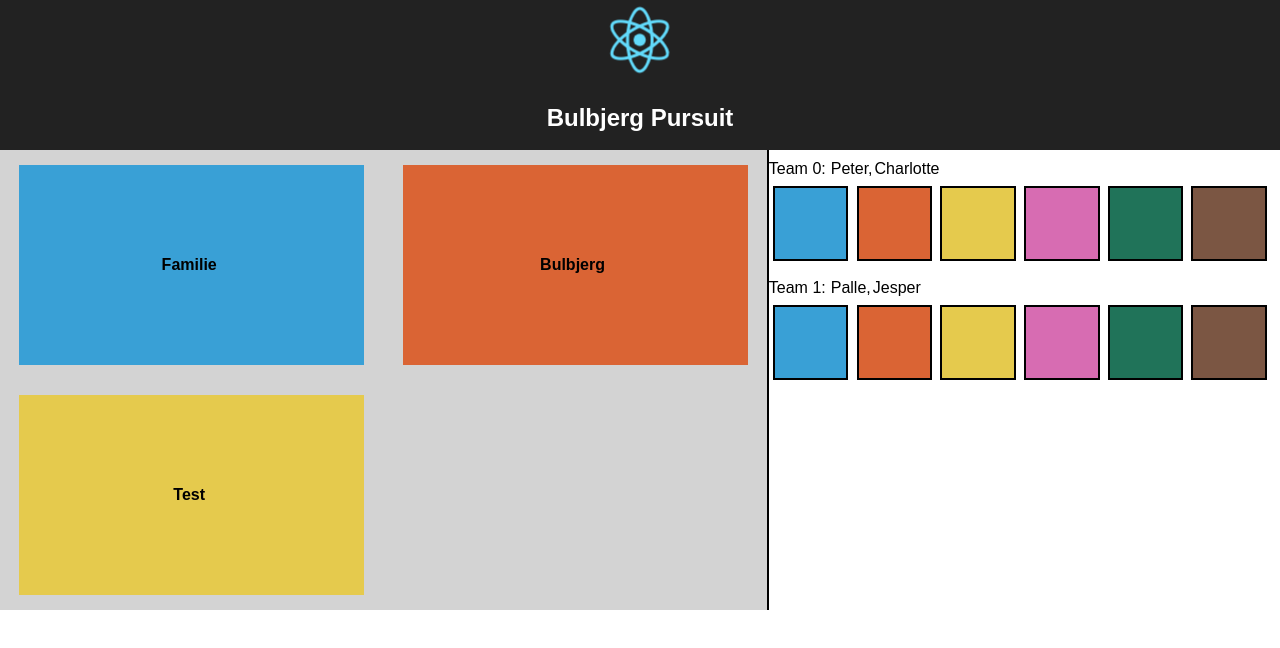
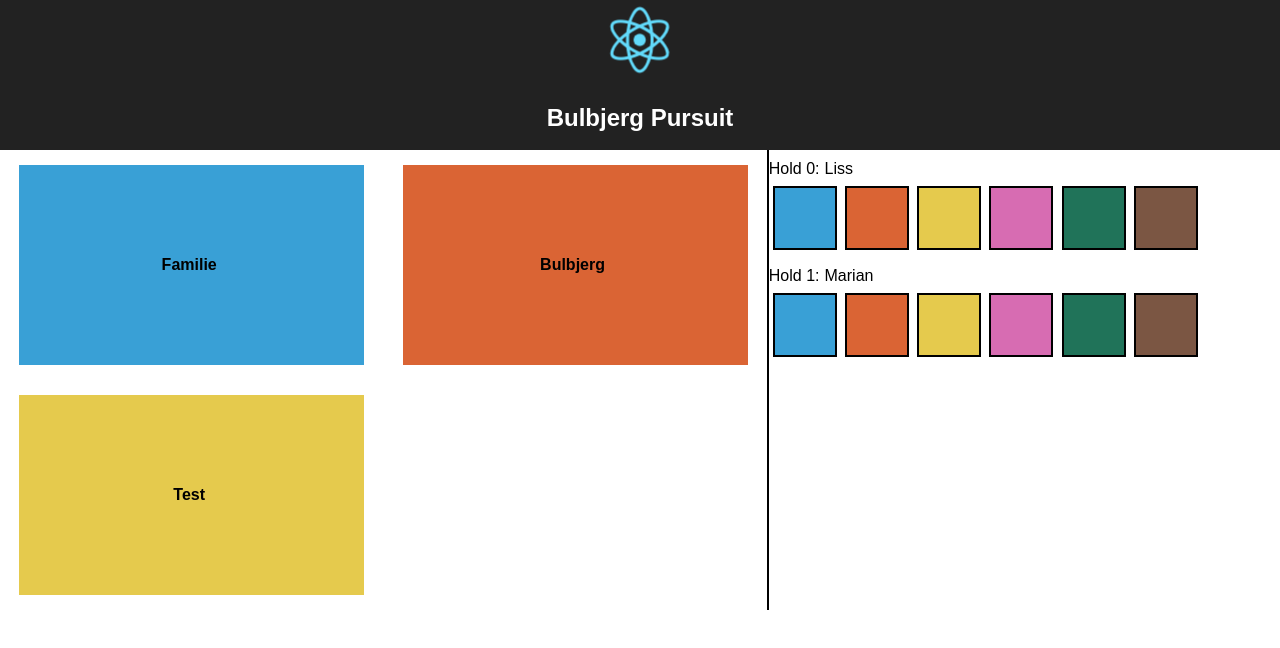
Before and after one commit to PeterThorsen/BulbjergPursuit, a React (Create React App) app: page / in a window 1280 px wide. Shown: the top 648 px of the page. Built offline with nearby package versions, Linux system fonts and the light colour scheme; what react-tap-event-plugin would draw is missing.

Commit message:
Added question logic

```diff
--- a/src/App.css
+++ b/src/App.css
@@ -25,7 +25,6 @@
 
 .questions {
     width: 60%;
-    background-color: lightgrey;
 }
 
 .column {
@@ -53,9 +52,13 @@
 }
 
 .cheese {
-    padding: 7%;
+    width: 60px;
+    height: 60px;
     margin: 1.5% 0.8%;
     border: 2px solid;
+    display: flex;
+    justify-content:center;
+    align-items: center;
 }
 
 .team-cheese {
--- a/src/App.js
+++ b/src/App.js
@@ -2,6 +2,7 @@ import React, {Component} from 'react';
 import logo from './logo.svg';
 import './App.css';
 import Question from './Question';
+import CheeseQuestion from './CheeseQuestion';
 import {getCategories} from './QuestionsAndAnswers.js';
 
 class App extends Component {
@@ -9,16 +10,15 @@ class App extends Component {
     constructor(props) {
         super(props);
 
-
-        let team1 = ["Peter", "Charlotte"];
-        let team2 = ["Palle", "Jesper"];
+        let team1 = ["Liss"];
+        let team2 = ["Marian"];
         let newTeams = [];
         newTeams.push(team1);
         newTeams.push(team2);
         let newTeamCheeses = [];
         newTeamCheeses.push([]);
         newTeamCheeses.push([]);
-        for(let i = 0; i<6; i++) {
+        for (let i = 0; i < 6; i++) {
             newTeamCheeses[0][i] = false;
             newTeamCheeses[1][i] = false;
         }
@@ -28,6 +28,7 @@ class App extends Component {
             teams: newTeams,
             teamCheeses: newTeamCheeses,
             currentTeam: 0,
+            openCheeseQuestion: -1,
         };
     }
 
@@ -43,13 +44,21 @@ class App extends Component {
                         {this.buildQuestions()}
                     </div>
                     {this.buildSideBar()}
+                    {this.state.openCheeseQuestion !== -1 ?
+                        <CheeseQuestion key={"CheeseQuestion " + this.state.openCheeseQuestion}
+                                        position={this.state.openCheeseQuestion}
+                                        name={"Cheese: " + getCategories()[this.state.openCheeseQuestion]}
+                                        answer={(wasCorrect) => this.updateGroup(this.state.openCheeseQuestion, true, wasCorrect)}/>
+                        : undefined}
+
 
                 </div>
             </div>
         );
     }
 
-    colors = ['rgb(57, 160, 214)', 'rgb(218, 100, 52)', 'rgb(229, 202, 77)', 'rgb(215, 108, 178)', 'rgb(32, 115, 89)', 'rgb(123, 86, 67)'];
+    colors = ['rgb(57, 160, 214)', 'rgb(218, 100, 52)', 'rgb(229, 202, 77)', 'rgb(215, 108, 178)',
+        'rgb(32, 115, 89)', 'rgb(123, 86, 67)'];
 
     buildQuestions() {
         let arr = [];
@@ -63,7 +72,7 @@ class App extends Component {
                 {i + 1 !== categories.length ?
                     <Question key={i + 1}
                               position={i + 1}
-                              answer={(wasCorrect) => this.updateGroup(i, false, wasCorrect)}
+                              answer={(wasCorrect) => this.updateGroup(i + 1, false, wasCorrect)}
                               name={categories[i + 1]}
                               color={this.colors[i + 1]}/> : undefined}
             </div>
@@ -76,35 +85,45 @@ class App extends Component {
     }
 
     updateGroup(questionType, isCheese, wasCorrect) {
-        let newCheeses = this.state.teamCheeses;
-        newCheeses[this.state.currentTeam][questionType] = wasCorrect;
-
         this.setState({
-            teamCheeses: newCheeses
-        })
+            openCheeseQuestion: -1
+        });
+        if (isCheese && wasCorrect) {
+            let newCheeses = this.state.teamCheeses;
+            newCheeses[this.state.currentTeam][questionType] = wasCorrect;
+            this.setState({
+                teamCheeses: newCheeses
+            })
+        }
+        else if (!wasCorrect) {
+            let newTeam = this.state.currentTeam;
+            newTeam++;
+            newTeam %= this.state.teams.length+1;
+            this.setState({
+                currentTeam: newTeam,
+            });
+        }
     }
 
 
     buildSideBar() {
-        // Team scores top i form af udfyldte/ikke udfyldte oste
-        // 30-50% visibility når det ikke er gruppens tur, gør så de ikke kan klikkes (active false?)
-        // Når man klikker vælges spørgsmål 7-12
-        // Farver er tidligere brugt array og sendes med til question vha. arr[pos+arr.length]
 
         let teams = [];
         for (let i = 0; i < this.state.teams.length; i++) {
             let members = [];
             for (let j = 0; j < this.state.teams[i].length; j++) {
                 if (j + 1 === this.state.teams[i].length) {
-                    members.push(<div key={"member " + i + "," + j} className="member"> {this.state.teams[i][j]} </div>);
+                    members.push(<div key={"member " + i + "," + j}
+                                      className="member"> {this.state.teams[i][j]} </div>);
                 }
                 else {
-                    members.push(<div key={"member " + i + "," + j} className="member"> {this.state.teams[i][j]}, </div>);
+                    members.push(<div key={"member " + i + "," + j}
+                                      className="member"> {this.state.teams[i][j]}, </div>);
 
                 }
             }
             let team = <div className="team">
-                <div className="team-title">Team {i}:</div>
+                <div className="team-title">Hold {i}:</div>
                 <div className="team-member-list">{members}</div>
             </div>;
             teams.push(team);
@@ -114,13 +133,15 @@ class App extends Component {
         for (let i = 0; i < this.state.teams.length; i++) {
             let allCheeses = [];
             for (let j = 0; j < this.colors.length; j++) {
-                //console.log("->", this.state.teamCheeses)
-                allCheeses.push(<div key={"cheese " + i + "," + j} className="cheese" style={{backgroundColor: this.colors[j]}}> {this.state.teamCheeses[i][j] ? "gj" : undefined} </div>);
+                allCheeses.push(<div key={"cheese " + i + "," + j} className="cheese"
+                                     onClick={this.renderCheeseQuestion.bind(this, j)}
+                                     style={{backgroundColor: this.colors[j]}}> {this.state.teamCheeses[i][j] ? "√" : undefined} </div>);
             }
-            let cheeseBlock = <div key={"cheeseBlock " + i} className="cheese-column">{teams[i]} <div className="team-cheese">{allCheeses}</div> </div>;
+            let cheeseBlock = <div key={"cheeseBlock " + i} className="cheese-column">{teams[i]}
+                <div className="team-cheese">{allCheeses}</div>
+            </div>;
             cheeses.push(cheeseBlock);
         }
-
 
 
         return <div className="side-bar">
@@ -129,6 +150,12 @@ class App extends Component {
             </div>
         </div>
     }
+
+    renderCheeseQuestion(question) {
+        this.setState({
+            openCheeseQuestion: question
+        })
+    }
 }
 
 export default App;
--- /dev/null
+++ b/src/CheeseQuestion.js
@@ -0,0 +1,26 @@
+import React, {Component} from 'react';
+import './Question.css';
+import Popup from './Popup';
+import {getRandomNumber} from './QuestionsAndAnswers.js';
+
+class CheeseQuestion extends Component {
+
+    render() {
+        let randomNumber = getRandomNumber(this.props.position);
+        //let randomNumber = Math.floor((Math.random() * 20) + 1);
+        console.log("random", randomNumber);
+
+        return <Popup key={this.props.position}
+                      name={this.props.name}
+                      closeQuestion={this.closeQuestion.bind(this)}
+                      display={true}
+                      position={this.props.position}
+                      question={randomNumber}/>
+    }
+
+    closeQuestion(wasCorrect) {
+        this.props.answer(wasCorrect);
+    }
+}
+
+export default CheeseQuestion;
--- a/src/Popup.js
+++ b/src/Popup.js
@@ -7,7 +7,6 @@ import './Popup.css';
 
 class Popup extends Component {
     handleClose(wasCorrect) {
-        // todo give points if true
         this.setState({
             showAnswer: false,
         });
@@ -19,6 +18,7 @@ class Popup extends Component {
         this.state = {
             showAnswer: false,
         };
+        this.handleClose.bind(this);
     }
 
     render() {
--- a/src/Question.js
+++ b/src/Question.js
@@ -1,6 +1,7 @@
 import React, {Component} from 'react';
 import './Question.css';
 import Popup from './Popup';
+import {getRandomNumber} from './QuestionsAndAnswers.js';
 
 class Question extends Component {
 
@@ -12,7 +13,7 @@ class Question extends Component {
     }
 
     render() {
-        let randomNumber = Math.floor((Math.random() * 20) + 1);
+        let randomNumber = getRandomNumber(this.props.position);
 
         if (this.state.display) {
             return <Popup key={this.props.position}
--- a/src/QuestionsAndAnswers.js
+++ b/src/QuestionsAndAnswers.js
@@ -6,7 +6,7 @@ let categories = [];
 let questions = [];
 let answers = [];
 let alreadyRead = false;
-
+let randomNumbers = [];
 export function readTextFile() {
     if(alreadyRead) {
         return [questions, answers];
@@ -53,6 +53,9 @@ export function readTextFile() {
         }
     }
     alreadyRead = true;
+    for(let i = 0; i<categories.length; i++) {
+        randomNumbers.push([]);
+    }
     return [questions, answers];
 }
 
@@ -60,3 +63,27 @@ export function getCategories() {
     readTextFile();
     return categories;
 }
+
+export function getRandomNumber(category) {
+    readTextFile();
+    let usedRandomNumbers = randomNumbers[category];
+    let breakerCounter = 0;
+    while(true) {
+        //let random = Math.floor((Math.random() * questionsInCategories[category].length) + 1);
+        let random = Math.floor((Math.random() * 20) + 1);
+        if(usedRandomNumbers.indexOf(random) === -1) return random;
+
+        /*if(usedRandomNumbers.length == questionsInCategories[category].length) {
+            console.log("NOT ENOUGH QUESTIONS") // TODO
+        }*/
+        breakerCounter++;
+        if(breakerCounter > 10) return -1;
+    }
+
+
+
+}
+
+export function setAnsweredQuestion(category, question) {
+    randomNumbers[category].push(question);
+}
```
Also changed, not shown: 1 other file (tests, documents, lock files or other folders).
